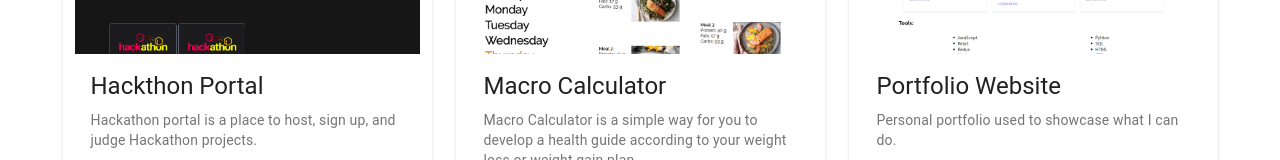
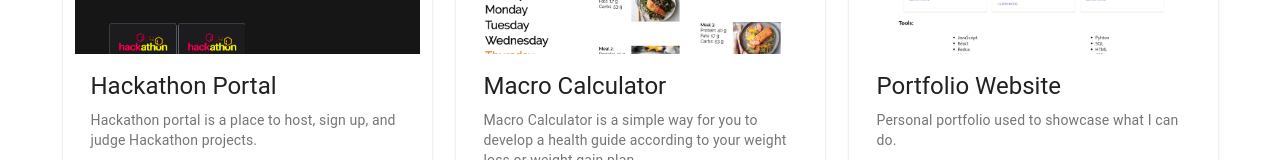
Before and after one commit to Hector-bit/Portfolio-HM, a React (Create React App) app: page / in a window 1280 px wide. Shown: the part 239-399 px from the top of the page. Built offline with nearby package versions, Linux system fonts and the light colour scheme.

Commit message:
spelling correction

```diff
--- a/src/components/HackathonCard.js
+++ b/src/components/HackathonCard.js
@@ -35,7 +35,7 @@ export default function HackathonCard() {
         </a>
         <CardContent>
           <Typography gutterBottom variant="h5" component="h2">
-            Hackthon Portal
+            Hackathon Portal
           </Typography>
           <Typography variant="body2" color="textSecondary" component="p">
             Hackathon portal is a place to host, sign up, and judge Hackathon projects.
```
